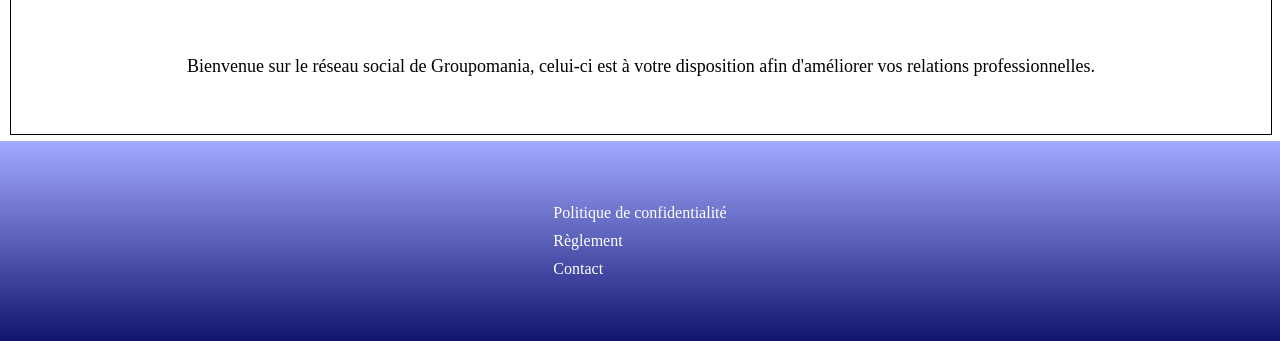
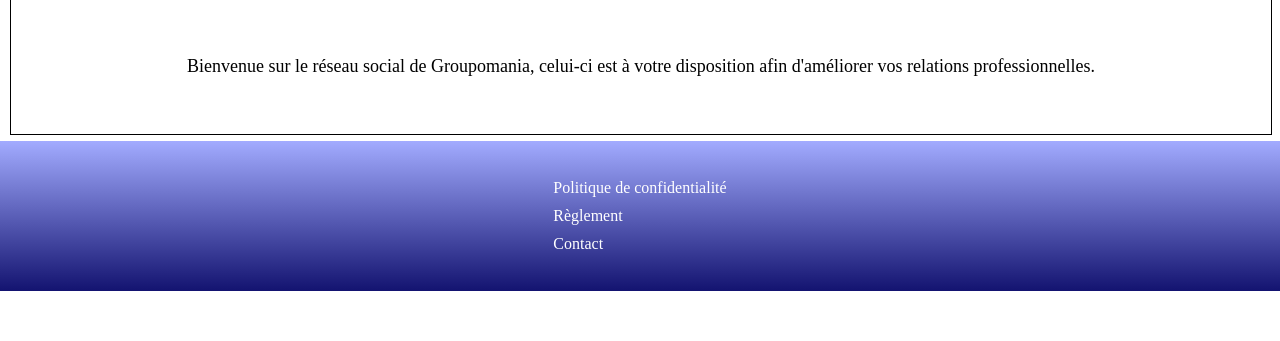
Before and after one commit to lordkao/DavidYem_7_FrontEnd_23062021, a website: page index.html in a window 1280 px wide. Shown: the part 479-820 px from the top of the page. Drawn offline with Linux system fonts and the light colour scheme.

Commit message:
correctif

```diff
--- a/sass/Layout/footer.scss
+++ b/sass/Layout/footer.scss
@@ -1,5 +1,5 @@
 footer{
-    @include bloc-size($height:200px);
+    @include bloc-size($height:150px);
     @include display;
     background: $color-primary;
     & ul{
```
Also changed, not shown: css/style.css.
